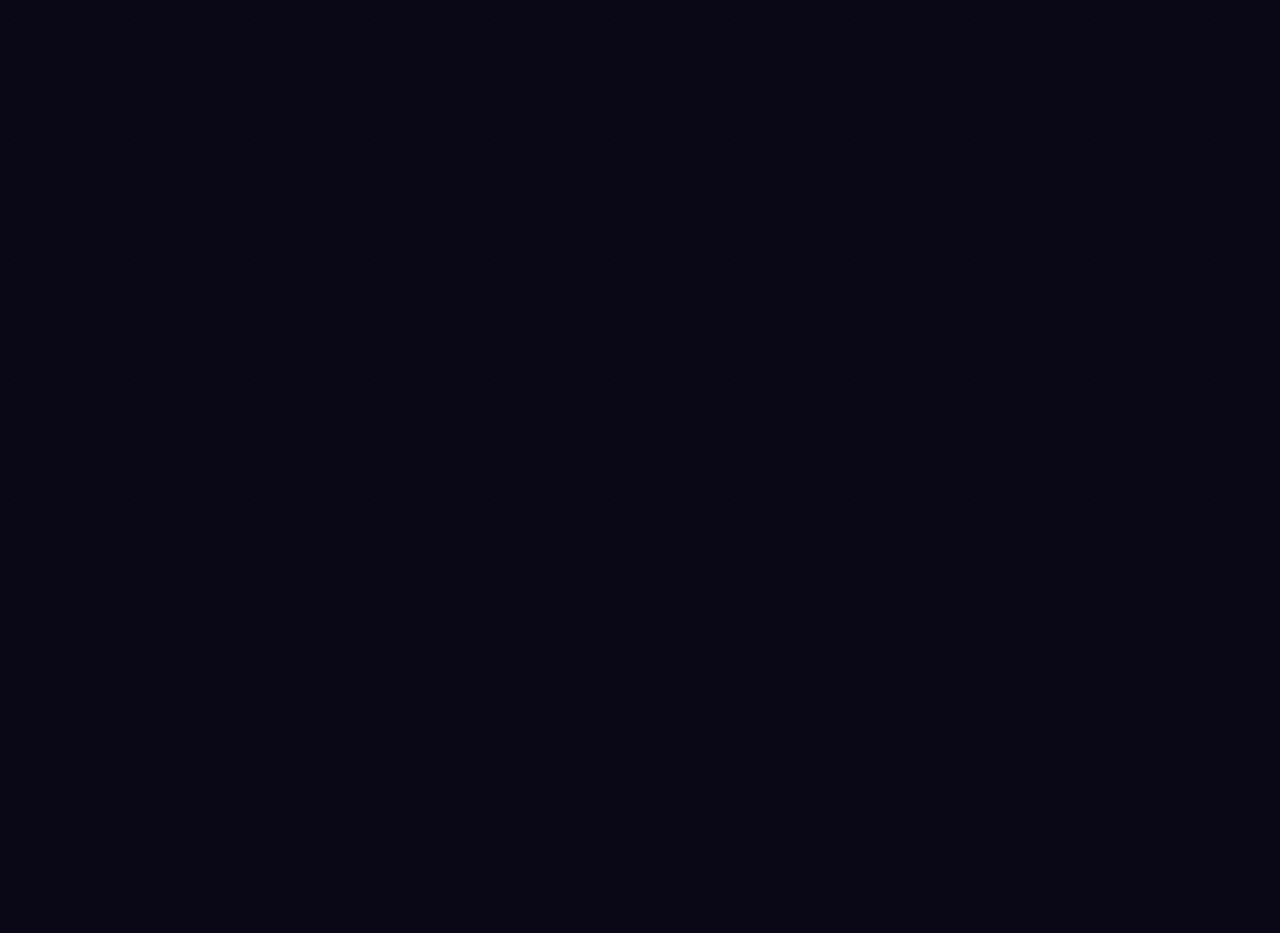
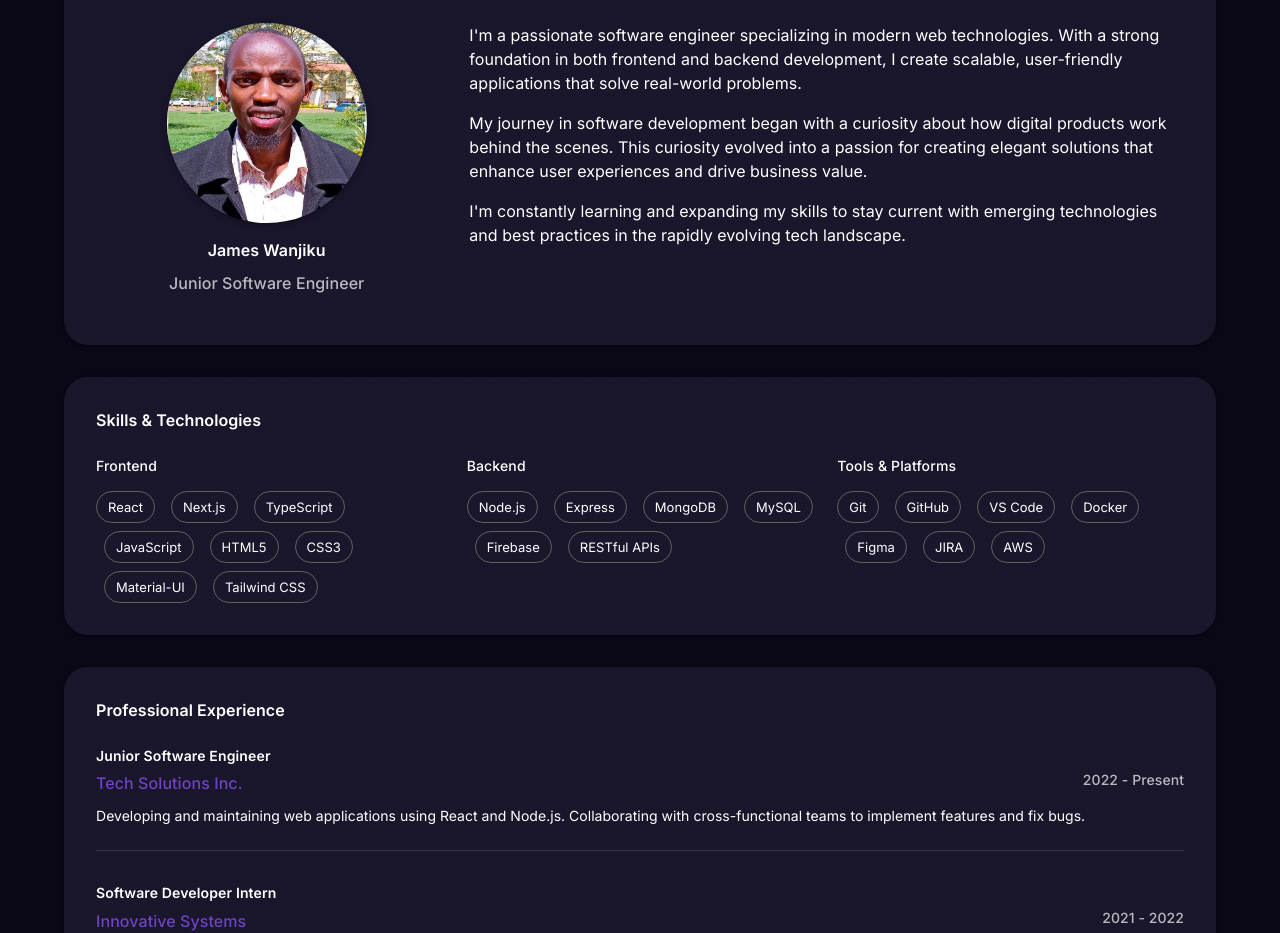
Before and after one commit to Garnet-Owl/Garnet-Owl.github.io, a Next.js app: page /about in a window 1280 px wide. Before the commit this address had no page. Shown: the part 205-1138 px from the top of the page. Before the commit the page ends 800 px from the top, so only its background shows below. Built offline with nearby package versions, Linux system fonts and the light colour scheme.

Commit message:
Add AboutContent component skills and experience sections

```diff
--- /dev/null
+++ b/app/about/AboutContent.tsx
@@ -0,0 +1,230 @@
+"use client";
+
+import React from "react";
+import {
+  Container,
+  Typography,
+  Box,
+  Paper,
+  Chip,
+  Avatar,
+  Divider,
+  useTheme,
+  Stack,
+  Grid,
+} from "@mui/material";
+import { alpha } from "@mui/material/styles";
+
+interface SkillsData {
+  frontend: string[];
+  backend: string[];
+  tools: string[];
+}
+
+interface ExperienceItem {
+  role: string;
+  company: string;
+  period: string;
+  description: string;
+}
+
+interface AboutContentProps {
+  readonly skills: SkillsData;
+  readonly experience: ExperienceItem[];
+}
+
+export default function AboutContent({
+  skills,
+  experience,
+}: AboutContentProps) {
+  const theme = useTheme();
+
+  return (
+    <Container maxWidth="lg" sx={{ py: 4 }}>
+      <Paper
+        elevation={1}
+        sx={{
+          bgcolor: alpha(
+            theme.palette.background.paper,
+            theme.palette.mode === "dark" ? 0.4 : 0.6
+          ),
+          borderRadius: 2,
+          p: { xs: 2, sm: 3, md: 4 },
+          mb: 4,
+        }}
+      >
+        <Typography
+          variant="h4"
+          component="h1"
+          gutterBottom
+          sx={{
+            fontWeight: 700,
+            mb: 3,
+          }}
+        >
+          About Me
+        </Typography>
+
+        <Grid container spacing={4}>
+          <Grid item xs={12} md={4}>
+            <Box
+              sx={{
+                display: "flex",
+                flexDirection: "column",
+                alignItems: "center",
+              }}
+            >
+              <Avatar
+                src="/images/profile/linkedinprf.jpg"
+                alt="James Wanjiku"
+                sx={{
+                  width: { xs: 150, sm: 200 },
+                  height: { xs: 150, sm: 200 },
+                  mb: 2,
+                  boxShadow: theme.shadows[3],
+                }}
+              />
+              <Typography variant="h5" sx={{ fontWeight: 600, mb: 1 }}>
+                James Wanjiku
+              </Typography>
+              <Typography
+                variant="subtitle1"
+                color="text.secondary"
+                sx={{ mb: 2 }}
+              >
+                Junior Software Engineer
+              </Typography>
+            </Box>
+          </Grid>
+
+          <Grid item xs={12} md={8}>
+            <Typography variant="body1" sx={{ mb: 2 }}>
+              I&apos;m a passionate software engineer specializing in modern web
+              technologies. With a strong foundation in both frontend and
+              backend development, I create scalable, user-friendly applications
+              that solve real-world problems.
+            </Typography>
+
+            <Typography variant="body1" sx={{ mb: 2 }}>
+              My journey in software development began with a curiosity about
+              how digital products work behind the scenes. This curiosity
+              evolved into a passion for creating elegant solutions that enhance
+              user experiences and drive business value.
+            </Typography>
+
+            <Typography variant="body1" sx={{ mb: 2 }}>
+              I&apos;m constantly learning and expanding my skills to stay
+              current with emerging technologies and best practices in the
+              rapidly evolving tech landscape.
+            </Typography>
+          </Grid>
+        </Grid>
+      </Paper>
+
+      {/* Skills Section */}
+      <Paper
+        elevation={1}
+        sx={{
+          bgcolor: alpha(
+            theme.palette.background.paper,
+            theme.palette.mode === "dark" ? 0.4 : 0.6
+          ),
+          borderRadius: 2,
+          p: { xs: 2, sm: 3, md: 4 },
+          mb: 4,
+        }}
+      >
+        <Typography variant="h5" component="h2" sx={{ fontWeight: 600, mb: 3 }}>
+          Skills & Technologies
+        </Typography>
+
+        <Grid container spacing={3}>
+          <Grid item xs={12} md={4}>
+            <Typography variant="h6" sx={{ mb: 2 }}>
+              Frontend
+            </Typography>
+            <Stack direction="row" spacing={1} flexWrap="wrap" sx={{ gap: 1 }}>
+              {skills.frontend.map((skill) => (
+                <Chip key={skill} label={skill} variant="outlined" />
+              ))}
+            </Stack>
+          </Grid>
+
+          <Grid item xs={12} md={4}>
+            <Typography variant="h6" sx={{ mb: 2 }}>
+              Backend
+            </Typography>
+            <Stack direction="row" spacing={1} flexWrap="wrap" sx={{ gap: 1 }}>
+              {skills.backend.map((skill) => (
+                <Chip key={skill} label={skill} variant="outlined" />
+              ))}
+            </Stack>
+          </Grid>
+
+          <Grid item xs={12} md={4}>
+            <Typography variant="h6" sx={{ mb: 2 }}>
+              Tools & Platforms
+            </Typography>
+            <Stack direction="row" spacing={1} flexWrap="wrap" sx={{ gap: 1 }}>
+              {skills.tools.map((skill) => (
+                <Chip key={skill} label={skill} variant="outlined" />
+              ))}
+            </Stack>
+          </Grid>
+        </Grid>
+      </Paper>
+
+      {/* Experience Section */}
+      <Paper
+        elevation={1}
+        sx={{
+          bgcolor: alpha(
+            theme.palette.background.paper,
+            theme.palette.mode === "dark" ? 0.4 : 0.6
+          ),
+          borderRadius: 2,
+          p: { xs: 2, sm: 3, md: 4 },
+        }}
+      >
+        <Typography variant="h5" component="h2" sx={{ fontWeight: 600, mb: 3 }}>
+          Professional Experience
+        </Typography>
+
+        <Box>
+          {experience.map((item) => (
+            <Box
+              key={`${item.company}-${item.role}`}
+              sx={{ mb: item !== experience[experience.length - 1] ? 4 : 0 }}
+            >
+              <Typography variant="h6" sx={{ fontWeight: 600 }}>
+                {item.role}
+              </Typography>
+
+              <Box
+                sx={{
+                  display: "flex",
+                  justifyContent: "space-between",
+                  mt: 0.5,
+                  mb: 1,
+                }}
+              >
+                <Typography variant="subtitle1" color="primary">
+                  {item.company}
+                </Typography>
+                <Typography variant="subtitle2" color="text.secondary">
+                  {item.period}
+                </Typography>
+              </Box>
+
+              <Typography variant="body2">{item.description}</Typography>
+
+              {item !== experience[experience.length - 1] && (
+                <Divider sx={{ mt: 3 }} />
+              )}
+            </Box>
+          ))}
+        </Box>
+      </Paper>
+    </Container>
+  );
+}
--- /dev/null
+++ b/app/about/page.tsx
@@ -0,0 +1,47 @@
+import React from "react";
+import AboutContent from "./AboutContent";
+
+// Mock data for skills
+const skillsData = {
+  frontend: [
+    "React",
+    "Next.js",
+    "TypeScript",
+    "JavaScript",
+    "HTML5",
+    "CSS3",
+    "Material-UI",
+    "Tailwind CSS",
+  ],
+  backend: [
+    "Node.js",
+    "Express",
+    "MongoDB",
+    "MySQL",
+    "Firebase",
+    "RESTful APIs",
+  ],
+  tools: ["Git", "GitHub", "VS Code", "Docker", "Figma", "JIRA", "AWS"],
+};
+
+// Mock data for experience
+const experienceData = [
+  {
+    role: "Junior Software Engineer",
+    company: "Tech Solutions Inc.",
+    period: "2022 - Present",
+    description:
+      "Developing and maintaining web applications using React and Node.js. Collaborating with cross-functional teams to implement features and fix bugs.",
+  },
+  {
+    role: "Software Developer Intern",
+    company: "Innovative Systems",
+    period: "2021 - 2022",
+    description:
+      "Assisted in the development of a customer portal using React and Firebase. Implemented responsive UI components and integrated with backend APIs.",
+  },
+];
+
+export default function AboutPage() {
+  return <AboutContent skills={skillsData} experience={experienceData} />;
+}
```
